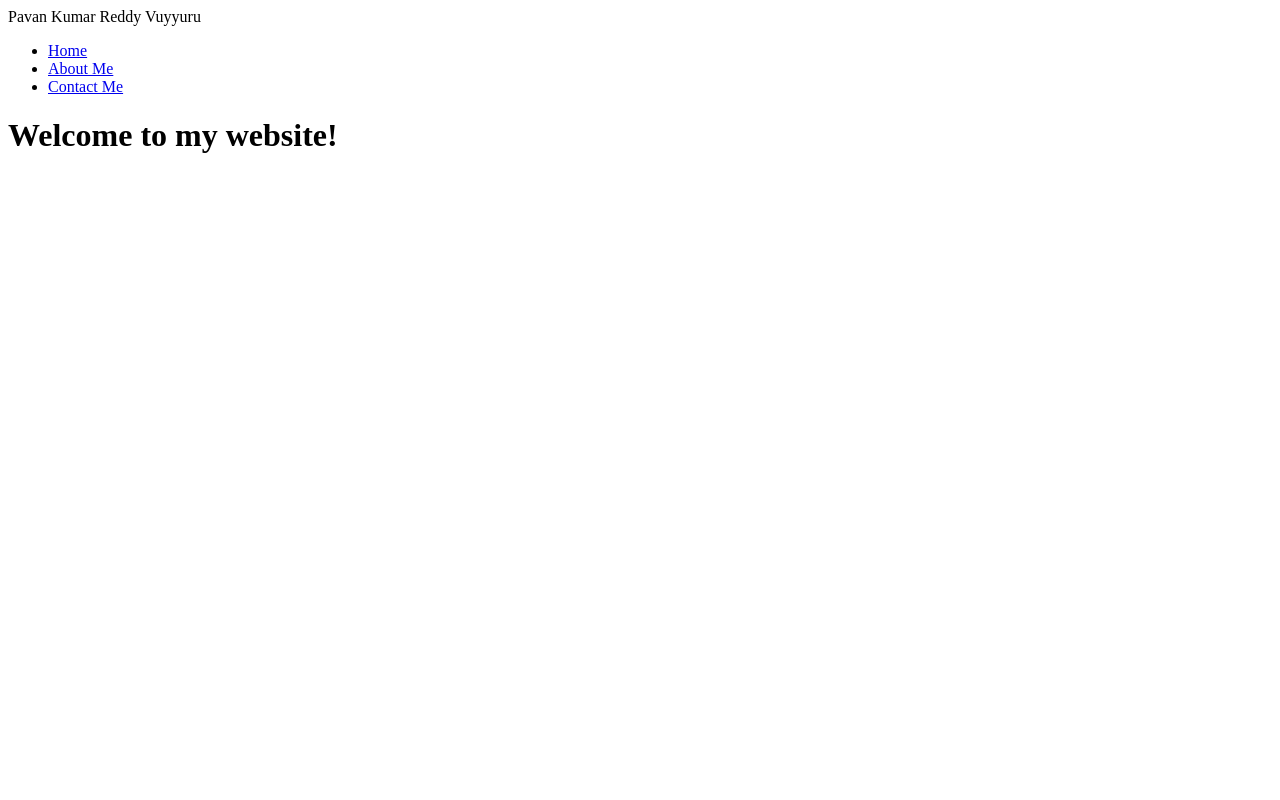
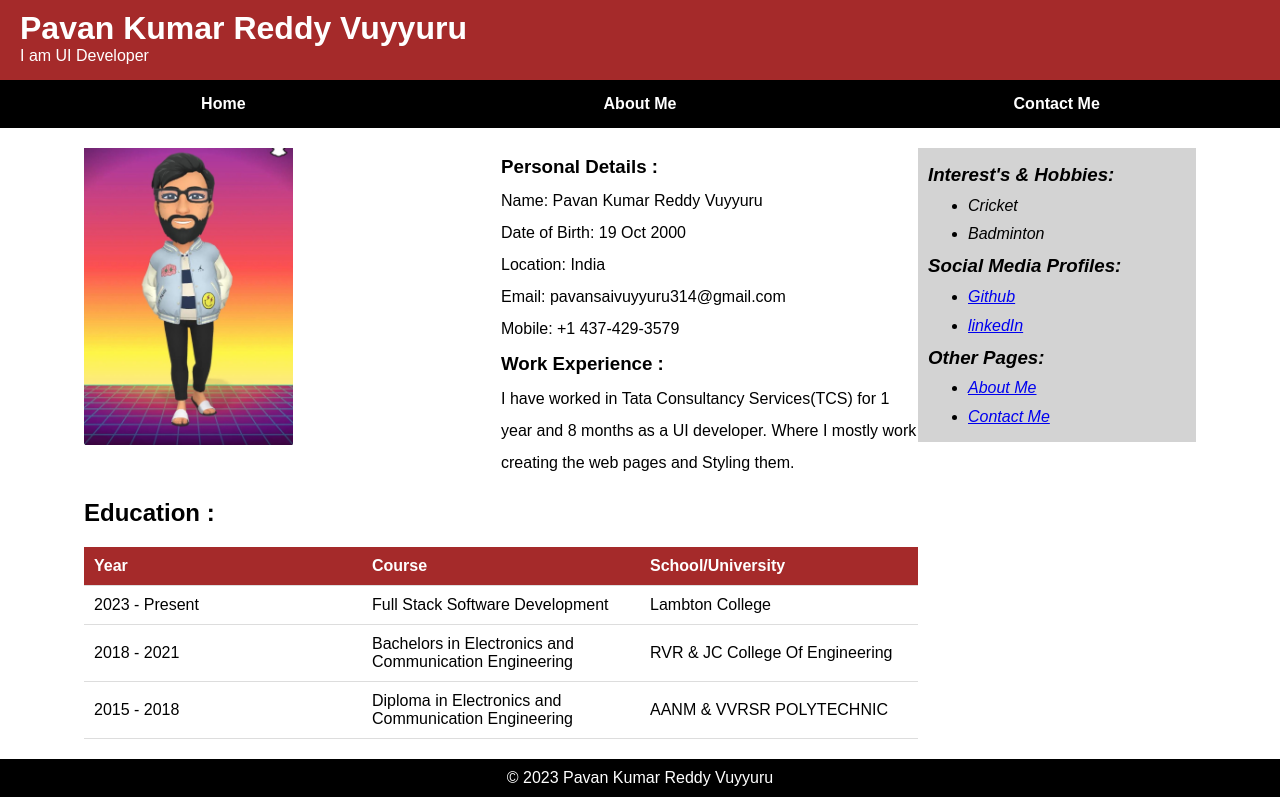
Before and after one commit to pavan-reddy-vuyyuru/Pavan_372_A1_2103, a plain HTML site: page index.html in a window 1280 px wide. Drawn offline with Linux system fonts and the light colour scheme.

Commit message:
Second Commit

```diff
--- /dev/null
+++ b/css/content.css
@@ -0,0 +1,173 @@
+* {
+    box-sizing: border-box;
+    width: 100%;
+    margin: 0px auto;
+    font-family: Arial, Helvetica, sans-serif
+}
+
+body {
+    margin: 0px;
+}
+
+header {
+    width: 100%;
+    margin: 0px auto;
+    background-color: brown;
+    height: 80px;
+    padding: 10px 20px;
+    vertical-align: middle;
+}
+
+header h1 {
+    color: #fff;
+    text-align: left;
+}
+
+header p {
+    color: #fff;
+}
+
+nav ul {
+    list-style-type: none;
+}
+
+nav {
+    background-color: #000;
+    padding: 10px;
+}
+
+nav ul {
+    display: flex;
+    max-width: 100%;
+    padding: 5px;
+    align-items: stretch;
+}
+
+nav ul li {
+    text-align: center;
+}
+
+nav ul a {
+    text-decoration: none;
+    color: #fff;
+    justify-content: center;
+    font-weight: bold;
+    padding: 3px;
+}
+
+nav ul li a:hover {
+    text-decoration: underline;
+    text-decoration-thickness: 3px;
+}
+
+.container {
+    width: 90%;
+    margin: 0px auto;
+    padding: 20px;
+}
+
+main {
+    overflow-x: hidden;
+}
+
+section {
+    width: 75%;
+    float: left;
+}
+
+aside {
+    width: 25%;
+    float: right;
+    font-style: italic;
+    background-color: lightgray;
+}
+
+.aside-elements {
+    padding: 10px;
+    line-height: 1.8;
+}
+
+footer {
+    background-color: #000;
+    padding: 10px;
+}
+
+footer {
+    bottom: 0;
+    position: relative;
+}
+
+footer p {
+    color: #fff;
+    text-align: center;
+    bottom: 0px;
+}
+
+body {
+    font-family: Arial, sans-serif;
+    margin: 0;
+    padding: 0;
+}
+
+.container {
+    max-width: 90%;
+    margin: 0 auto;
+    padding: 20px;
+}
+
+.sidebar {
+    width: 30%;
+    float: left;
+    padding: 20px;
+    background-color: #f2f2f2;
+}
+
+.content {
+    width: 70%;
+    float: left;
+    padding: 20px;
+}
+
+.image {
+    float: left;
+    margin-right: 15px;
+    max-width: 50%;
+}
+
+.image-list li {
+    list-style-type: none;
+}
+
+.image-list {
+    padding: 0px;
+}
+
+.coloum p {
+    line-height: 1.3;
+    margin-top: 10px;
+}
+
+h2,
+.sidebar h2 {
+    text-decoration: underline;
+    margin-bottom: 15px;
+}
+
+.image-list li {
+    display: flex;
+    justify-content: center;
+    align-items: center;
+    margin-bottom: 20px;
+}
+
+ul li img {
+    max-width: 40%;
+}
+
+ul li a {
+    text-align: center;
+}
+
+figcaption {
+    text-align: left;
+}
--- /dev/null
+++ b/css/main.css
@@ -0,0 +1,146 @@
+* {
+    box-sizing: border-box;
+    width: 100%;
+    margin: 0px auto;
+    font-family: Arial, Helvetica, sans-serif
+}
+
+body {
+    margin: 0px;
+}
+
+header {
+    width: 100%;
+    margin: 0px auto;
+    background-color: brown;
+    height: 80px;
+    padding: 10px 20px;
+    vertical-align: middle;
+}
+
+header h1 {
+    color: #fff;
+    text-align: left;
+}
+
+header p {
+    color: #fff;
+}
+
+nav ul {
+    list-style-type: none;
+}
+
+nav {
+    background-color: #000;
+    padding: 10px;
+}
+
+nav ul {
+    display: flex;
+    max-width: 100%;
+    padding: 5px;
+    align-items: stretch;
+}
+
+nav ul li {
+    text-align: center;
+}
+
+nav ul a {
+    text-decoration: none;
+    color: #fff;
+    justify-content: center;
+    font-weight: bold;
+    padding: 3px;
+}
+
+nav ul li a:hover {
+    text-decoration: underline;
+    text-decoration-thickness: 3px;
+}
+
+.container {
+    max-width: 90%;
+    margin: 0px auto;
+    padding: 20px;
+}
+
+main {
+    overflow-x: hidden;
+}
+
+.myInfo {
+    display: flex;
+}
+
+.info {
+    line-height: 2;
+}
+
+.profile-image img {
+    width: 50%;
+    height: fit-content;
+}
+
+.sub-class {
+    display: block;
+    margin-top: 20px;
+}
+
+table {
+    width: 100%;
+    border-collapse: collapse;
+    margin-bottom: 20px;
+    margin-top: 20px;
+}
+
+th,
+td {
+    padding: 10px;
+    text-align: left;
+    border-bottom: 1px solid #ddd;
+    width: 25%;
+}
+
+th {
+    background-color: brown;
+    color: #fff;
+}
+
+section {
+    width: 75%;
+    float: left;
+}
+
+aside {
+    width: 25%;
+    float: right;
+    font-style: italic;
+    background-color: lightgray;
+}
+
+.aside-elements {
+    padding: 10px;
+    line-height: 1.8;
+}
+
+footer {
+    background-color: #000;
+    padding: 10px;
+}
+
+footer {
+    bottom: 0;
+    position: relative;
+}
+
+footer p {
+    color: #fff;
+    text-align: center;
+    bottom: 0px;
+}
+
+.content section p {
+    text-align: justify;
+}
--- a/css/styles.css
+++ /dev/null
@@ -1,3 +0,0 @@
-* {
-    box-sizing: border-box;
-}
--- a/index.html
+++ b/index.html
@@ -3,21 +3,97 @@
 <head>
     <meta charset="UTF-8">
     <meta name="viewport" content="width=device-width, initial-scale=1.0">
+    <link rel="stylesheet" type="text/css" href="../css/main.css">
     <title>Home</title>
 </head>
 
 <body>
-    <header>Pavan Kumar Reddy Vuyyuru</header>
+    <header>
+        <h1>Pavan Kumar Reddy Vuyyuru</h1>
+        <p>I am UI Developer</p>
+    </header>
     <nav>
         <ul>
-            <li><a href="../Pavan_372_A1_2103/index.html">Home</a></li>
-            <li><a href="../Pavan_372_A1_2103/html/aboutme.html">About Me</a></li>
-            <li><a href="../Pavan_372_A1_2103/html/contactme.html">Contact Me</a></li>
+            <li><a href="../index.html">Home</a></li>
+            <li><a href="../html/aboutme.html">About Me</a></li>
+            <li><a href="../html/contactme.html">Contact Me</a></li>
         </ul>
     </nav>
     <main>
-        <h1>Welcome to my website!</h1>
+        <div class="container">
+            <section>
+                <div class="myInfo">
+                    <div class="profile-image">
+                        <img src="../img/Profile Avatar.jpg" alt="Profile Picture">
+                    </div>
+                    <div class="info">
+                        <h3>Personal Details :</h3>
+                        <p>Name: Pavan Kumar Reddy Vuyyuru</p>
+                        <p>Date of Birth: 19 Oct 2000</p>
+                        <p>Location: India</p>
+                        <p>Email: pavansaivuyyuru314@gmail.com</p>
+                        <p>Mobile: +1 437-429-3579</p>
+                        <h3>Work Experience :</h3>
+                        <p>I have worked in Tata Consultancy Services(TCS) for 1 year and 8 months as a UI developer. Where I mostly work creating the web pages and Styling them.</p>
+                    </div>
+                </div>
+
+                <h2 class="sub-class">Education :</h2>
+                <div class="table">
+                    <table>
+                        <tr>
+                            <th>Year</th>
+                            <th>Course</th>
+                            <th>School/University</th>
+                        </tr>
+                        <tr>
+                            <td>2023 - Present</td>
+                            <td>Full Stack Software Development</td>
+                            <td>Lambton College</td>
+                        </tr>
+                        <tr>
+                            <td>2018 - 2021</td>
+                            <td>Bachelors in Electronics and Communication Engineering</td>
+                            <td>RVR & JC College Of Engineering</td>
+                        </tr>
+                        <tr>
+                            <td>2015 - 2018</td>
+                            <td>Diploma in Electronics and Communication Engineering</td>
+                            <td>AANM & VVRSR POLYTECHNIC</td>
+                        </tr>
+                    </table>
+                </div>
+            </section>
+            <aside>
+                <div class="aside-elements">
+                    <h3>Interest's & Hobbies:</h3>
+                    <ul>
+                        <li>Cricket</li>
+                        <li>Badminton</li>
+                    </ul>
+                    <h3>Social Media Profiles:</h3>
+                    <ul>
+                        <li>
+                            <a href="https://github.com/pavan-reddy-vuyyuru/Pavan_372_A1_2103/blob/main/index.html">Github</a>
+                        </li>
+                        <li>
+                            <a href="https://www.linkedin.com/in/pavan-kumar-reddy-vuyyuru-180846167/">linkedIn</a>
+                        </li>
+                    </ul>
+                    <h3>Other Pages:</h3>
+                    <ul>
+                        <li><a href="../html/aboutme.html">About Me</a></li>
+                        <li><a href="../html/contactme.html">Contact Me</a></li>
+                    </ul>
+                </div>
+            </aside>
+        </div>
+
     </main>
+    <footer>
+        <p>&copy; 2023 Pavan Kumar Reddy Vuyyuru</p>
+    </footer>
+
 </body>
 
 </html>
```
Also changed, not shown: html/aboutme.html (+69 -0 lines), html/contactme.html (+39 -0 lines), img/Profile Avatar.jpg (added).
